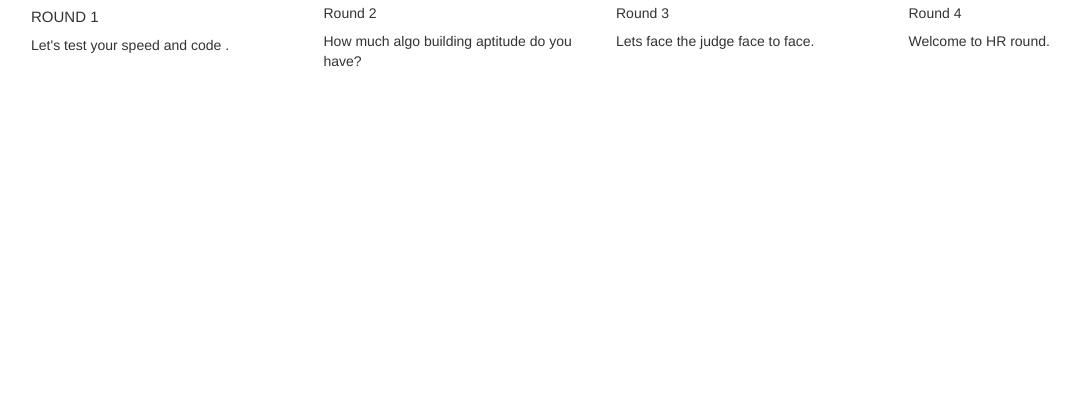
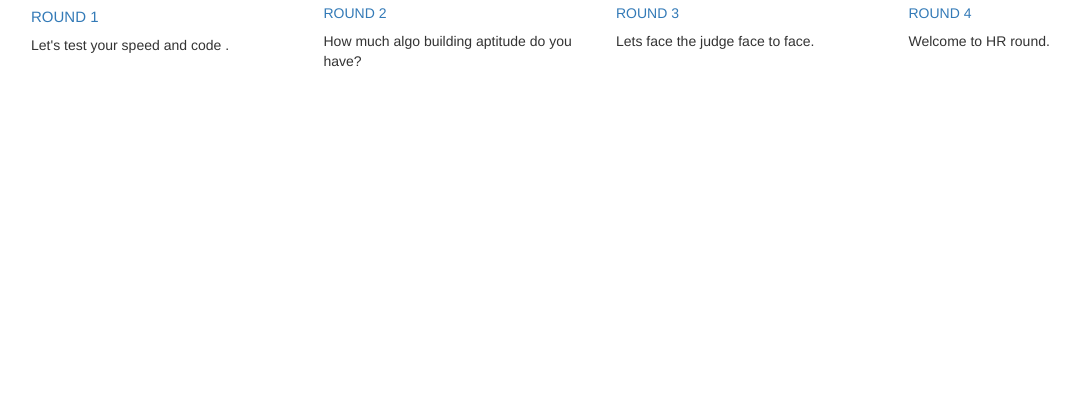
Before and after one commit to Mitali-laroia/Interview-portal, a Django app: template templates/card.html in a window 1280 px wide. Shown: the part 191-611 px from the top of the page, without its empty margins (29-1109 px from the left). Run offline with Django 3.2, Linux system fonts and the light colour scheme; the template is opened without the code that fills it, so the values that code supplies are empty; some libraries are stand-ins or nearby versions.

Commit message:
Update card.html

```diff
--- a/templates/card.html
+++ b/templates/card.html
@@ -27,7 +27,7 @@
               <div class="card item-card card-block">
               <h4 class="card-title text-right"><i class="material-icons">settings</i></h4>
             <img src="https://static.pexels.com/photos/7096/people-woman-coffee-meeting.jpg" alt="Photo of sunset">
-                <h5 class="item-card-title mt-3 mb-3">ROUND 1</h5>
+                <h5 class="item-card-title mt-3 mb-3"><a href="index">ROUND 1</a></h5>
                 <p class="card-text">Let's test your speed and code .</p>
           </div>
             </div>
@@ -35,7 +35,7 @@
               <div class="card item-card card-block">
               <h4 class="item-card-title text-right"><i class="material-icons">settings</i></h4>
             <img src="https://static.pexels.com/photos/7357/startup-photos.jpg" alt="Photo of sunset">
-                <h5 class="card-title  mt-3 mb-3">Round 2</h5>
+                <h5 class="card-title  mt-3 mb-3"><a href="index">ROUND 2</a></h5>
                 <p class="card-text">How much algo building aptitude do you have?</p>
           </div>
             </div>
@@ -43,7 +43,7 @@
               <div class="card item-card card-block">
                 <h4 class="item-card-title text-right"><i class="material-icons">settings</i></h4>
             <img src="https://static.pexels.com/photos/262550/pexels-photo-262550.jpeg" alt="Photo of sunset">
-                <h5 class="card-title  mt-3 mb-3">Round 3</h5>
+                <h5 class="card-title  mt-3 mb-3"><a href="index">ROUND 3</a></h5>
                 <p class="card-text">Lets face the judge face to face.</p>
           </div>
             </div>
@@ -51,7 +51,7 @@
               <div class="card item-card card-block">
               <h4 class="item-card-title text-right"><i class="material-icons">settings</i></h4>
             <img src="https://static.pexels.com/photos/326424/pexels-photo-326424.jpeg" alt="Photo of sunset">
-                <h5 class="card-title  mt-3 mb-3">Round 4</h5>
+                <h5 class="card-title  mt-3 mb-3"><a href="index">ROUND 4</a></h5>
                 <p class="card-text">Welcome to HR round.</p>
           </div>
             </div>
```
